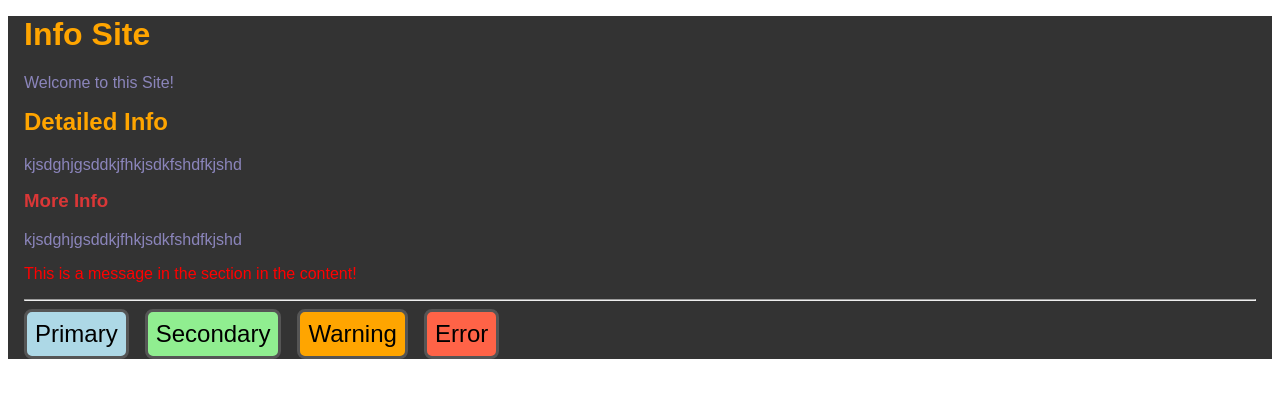
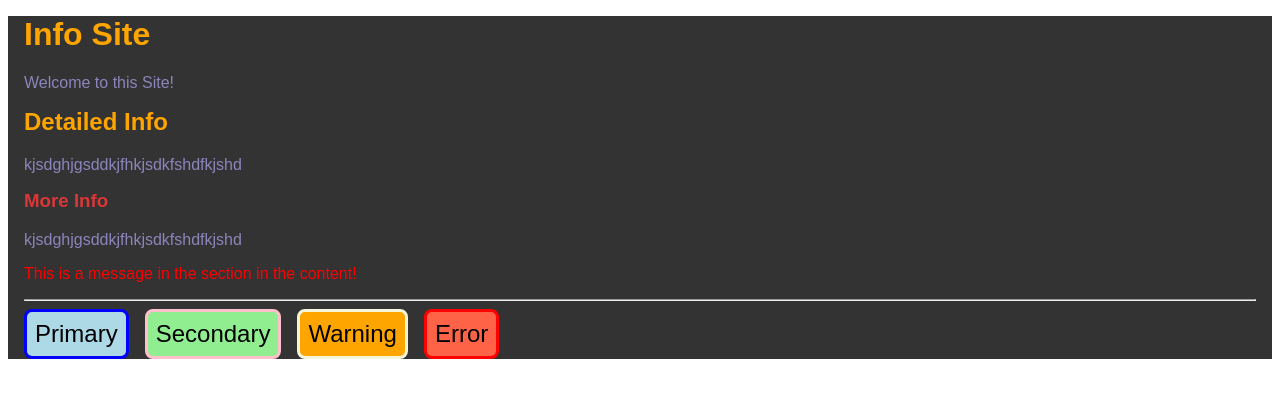
Before and after one commit to Scientific-Research/mk-003-sass-basics, a React (Vite) app: page / in a window 1280 px wide. Shown: the top 398 px of the page. Built offline with nearby package versions, Linux system fonts and the light colour scheme.

Commit message:
sending the border color as variable to @mixin btn()

```diff
--- a/src/styles/App.scss
+++ b/src/styles/App.scss
@@ -34,11 +34,14 @@ div.App {
       color: $warningColor;
     }
 
-    @mixin btn($bgcolor) {
+    @mixin btn($bgcolor, $borderColor: #555) {
       margin-right: 1rem;
       font-size: 1.5rem;
       background-color: $bgcolor;
-      border: 3px solid #555;
+      // border: 3px solid #555;
+
+      border: 3px solid $borderColor;
+
       padding: 0.5rem;
       border-radius: 0.5rem;
     }
@@ -57,22 +60,22 @@ div.App {
 
     button.primary {
       // @include btn(lightblue);
-      @include btn($primaryButtonColor);
+      @include btn($primaryButtonColor, blue);
     }
 
     button.secondary {
       // @include btn(lightblue);
-      @include btn($secondaryButtonColor);
+      @include btn($secondaryButtonColor, pink);
     }
 
     button.warning {
       // @include btn(lightblue);
-      @include btn($warningButtonColor);
+      @include btn($warningButtonColor, beige);
     }
 
     button.error {
       // @include btn(lightblue);
-      @include btn($errorButtonColor);
+      @include btn($errorButtonColor, red);
     }
   }
 }
```
